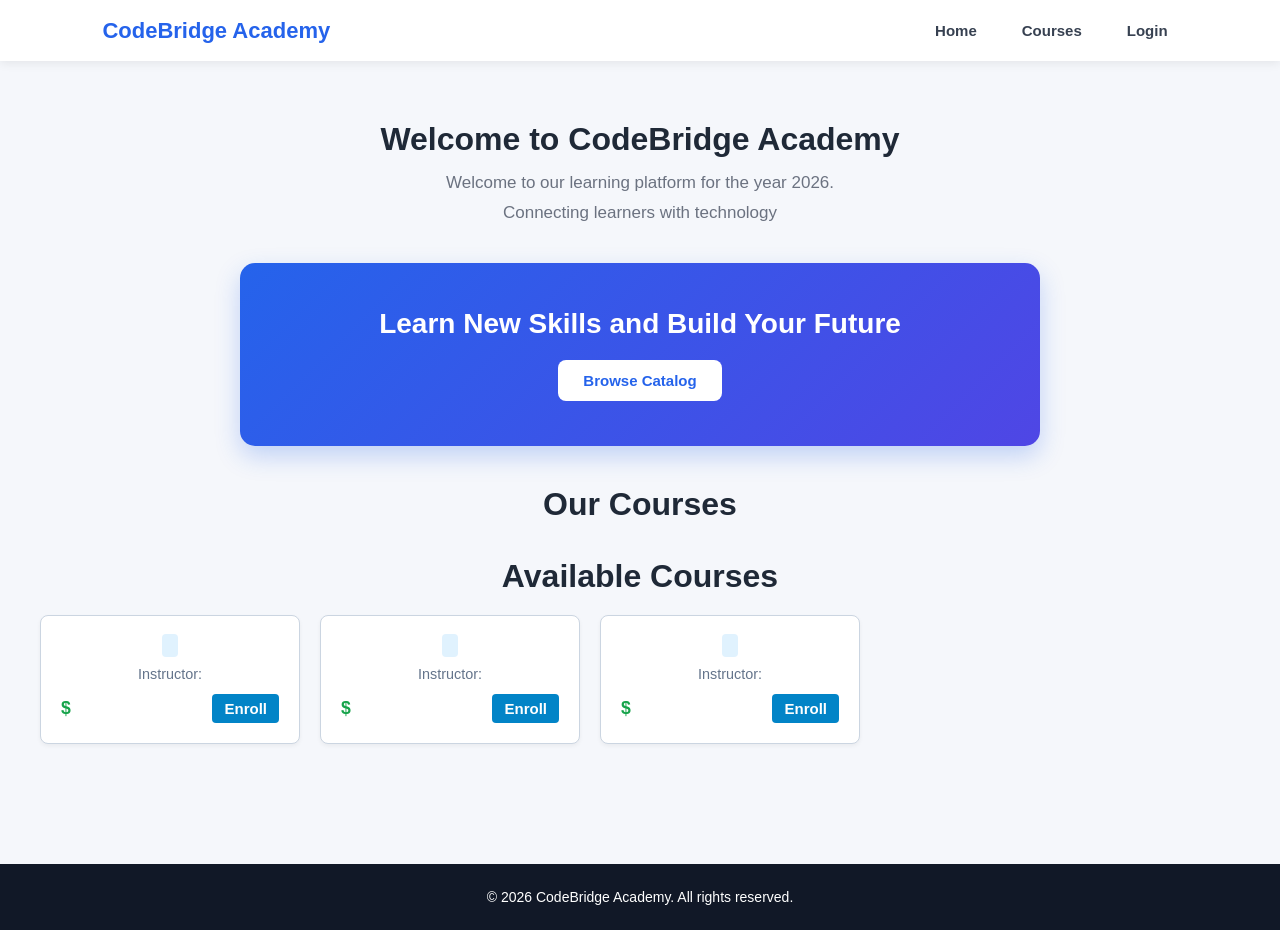
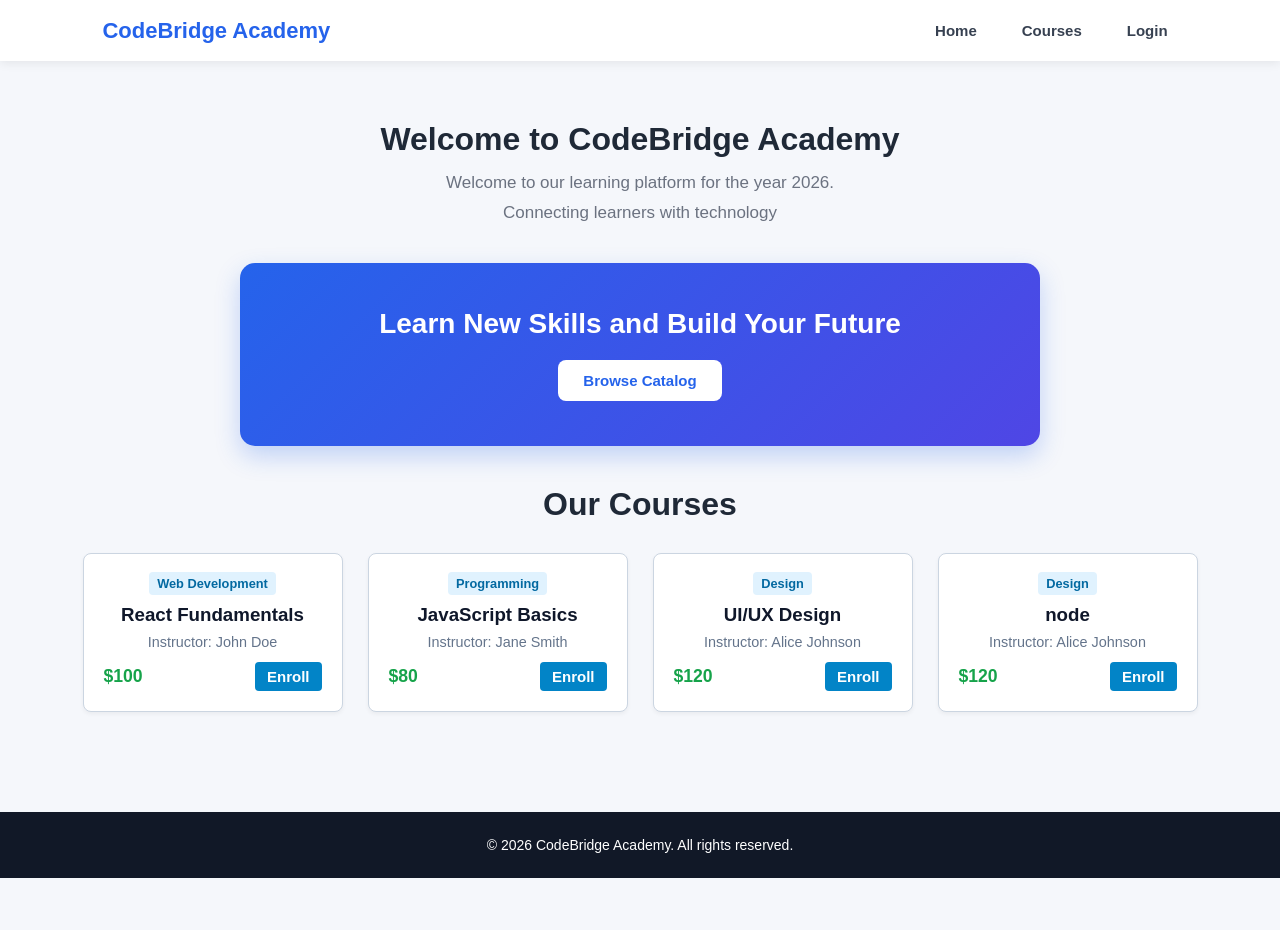
Before and after one commit to rutaneshwaangelo/codebridge, a React (Vite) app: page / in a window 1280 px wide. After the commit the page ends 878 px from the top, so only its background shows below. Built offline with nearby package versions, Linux system fonts and the light colour scheme.

Commit message:
updated data

```diff
--- a/src/components/CourseCard.jsx
+++ b/src/components/CourseCard.jsx
@@ -1,5 +1,4 @@
 function CourseCard({ title, category, instructor, price , isAvailable }) {
-
   return (
     <div style={{
       border: '1px solid #cbd5e1',
--- a/src/pages/Home.jsx
+++ b/src/pages/Home.jsx
@@ -1,5 +1,5 @@
 import Banner from "../components/Banner";
-import Courses from "./Courses.jsx";
+import CourseCard from "../components/CourseCard";
 
 function Home() {
   const currentYear = new Date().getFullYear();
@@ -17,9 +17,41 @@ function Home() {
 
       <h2>Our Courses</h2>
 
-     <Courses />
+      <div className="courses">
+        <CourseCard
+          title="React Fundamentals"
+          category="Web Development"
+          instructor ="John Doe"
+          price={100}
+          isAvailable={true}
+        />
+
+        <CourseCard
+          title="JavaScript Basics"
+          category="Programming"
+          instructor ="Jane Smith"
+          price={80}
+          isAvailable={true}
+        />
 
 
+        <CourseCard
+          title="UI/UX Design"
+          category="Design"
+          instructor ="Alice Johnson"
+          price={120}
+          isAvailable={false}
+        />
+
+        <CourseCard
+          title="node"
+          category="Design"
+          instructor ="Alice Johnson"
+          price={120}
+          isAvailable={false}
+        />
+
+      </div>
     </main>
   );
 }
```
